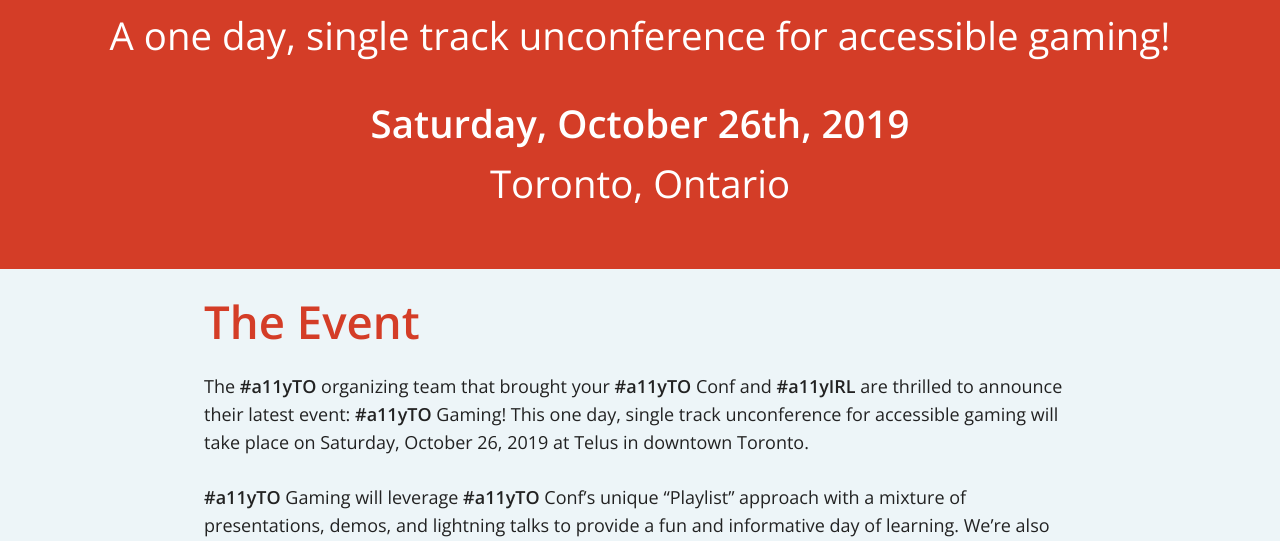
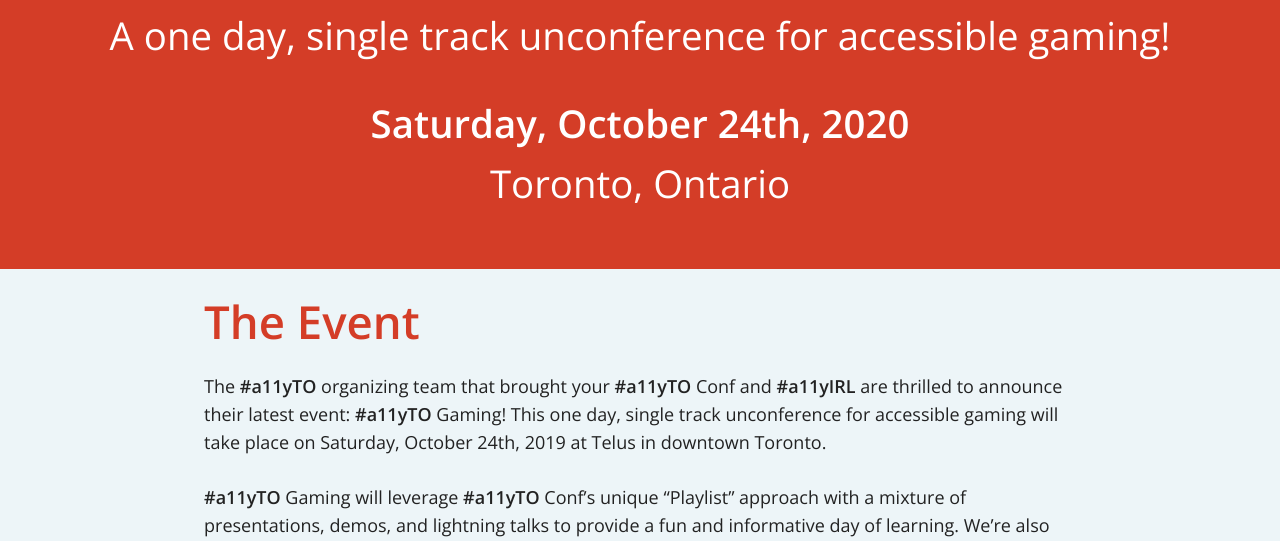
Before and after one commit to a11yTO/static-gaming-site, a Jekyll site: the page built from index.html, in a window 1280 px wide and 900 px high. Shown: the part 279-820 px from the top of the window. Built offline with Jekyll 4.4.1, drawn with Linux system fonts in a browser that asks for light colours.

Commit message:
Update details for the 2020 event

```diff
--- a/_config.yml
+++ b/_config.yml
@@ -17,7 +17,7 @@
 identifier: gaming
 email: info@a11yto.com
 description: A one day, single track unconference for accessible gaming!
-event-date: Saturday, October 26th, 2019
+event-date: Saturday, October 24th, 2020
 baseurl: "" # the subpath of your site, e.g. /blog
 url: "https://gaming.a11yto.com/" # the base hostname & protocol for your site, e.g. http://example.com
 permalink: /:title
--- a/_includes/sponsors.html
+++ b/_includes/sponsors.html
@@ -4,12 +4,6 @@
     <div>
       <img src="/assets/sponsors/microsoft-logo.png" alt="Microsoft" class="logo">
     </div>
-    <div>
-      <img src="/assets/sponsors/ubisoft-toronto-logo.png" alt="Ubisoft Toronto" class="logo">
-    </div>
-    <div>
-      <img src="/assets/sponsors/stopgap_logo.png" alt="StopGap Foundation" class="logo">
-    </div>
   </div>
   <p>If you are interested in sponsoring <strong>#a11yTO</strong>, please email us at
     <a href="mailto:sponsor@a11yto.com ">sponsor@a11yto.com</a>
--- a/index.html
+++ b/index.html
@@ -3,12 +3,12 @@
 # To modify the layout, see https://jekyllrb.com/docs/themes/#overriding-theme-defaults
 layout: home
 id: home
-description: #a11yTO Gaming is a one day, single track unconference will take place on Saturday, October 26, 2019 at Telus in downtown Toronto.
+description: #a11yTO Gaming is a one day, single track unconference will take place on Saturday, October 24th, 2020 at Telus in downtown Toronto.
 ---
 
         <h2>The Event</h2>
 
-        <p>The <strong>#a11yTO</strong> organizing team that brought your <strong>#a11yTO</strong> Conf and <strong>#a11yIRL</strong> are thrilled to announce their latest event: <strong>#a11yTO</strong> Gaming! This one day, single track unconference for accessible gaming will take place on Saturday, October 26, 2019 at Telus in downtown Toronto.</p>
+        <p>The <strong>#a11yTO</strong> organizing team that brought your <strong>#a11yTO</strong> Conf and <strong>#a11yIRL</strong> are thrilled to announce their latest event: <strong>#a11yTO</strong> Gaming! This one day, single track unconference for accessible gaming will take place on Saturday, October 24th, 2019 at Telus in downtown Toronto.</p>
         <p><strong>#a11yTO</strong> Gaming will leverage <strong>#a11yTO</strong> Conf’s unique “Playlist” approach with a mixture of presentations, demos, and lightning talks to provide a fun and informative day of learning. We’re also bringing back our accessible arcade so attendees can try out the accessibility of their favourite games first hand!</p>
         <p>Whether you're a game developer, a gamer, or both, <strong>#a11yTO</strong> Gaming has you covered with recognizable speakers from all over. Our 2019 host will be none other than the Blind Gamer himself, Mr. Steve Saylor!</p>
         <p>Tickets for <strong>#a11yTO</strong> Gaming 2019 are $20, so come out, meet your fellow gamers, engage with the community, and most of all... have fun!</p>
```
